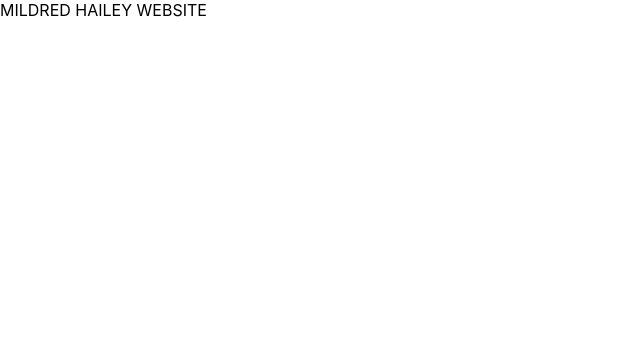
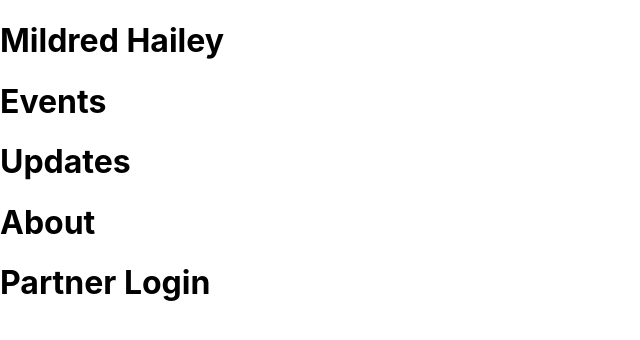
Before and after one commit to ang-li7/Mildred-Hailey-Website, a React (Create React App) app: page / in a window 1280 px wide. Shown: the top 340 px of the page, without its empty margins (0-640 px from the left). Built offline with nearby package versions, Linux system fonts and the light colour scheme.

Commit message:
Added NavBar buttons

```diff
--- a/src/components/App.js
+++ b/src/components/App.js
@@ -1,7 +1,9 @@
+import React from "react";
 import "./App.css";
+import NavBar from "./modules/NavBar";
 
-function App() {
-  return <div>MILDRED HAILEY WEBSITE</div>;
-}
+const App = () => {
+  return <NavBar />;
+};
 
 export default App;
--- a/src/components/modules/NavBar.js
+++ b/src/components/modules/NavBar.js
@@ -0,0 +1,15 @@
+import React from "react";
+
+const NavBar = () => {
+  return (
+    <div>
+      <h1>Mildred Hailey</h1>
+      <h1>Events</h1>
+      <h1>Updates</h1>
+      <h1>About</h1>
+      <h1>Partner Login</h1>
+    </div>
+  );
+};
+
+export default NavBar;
```
